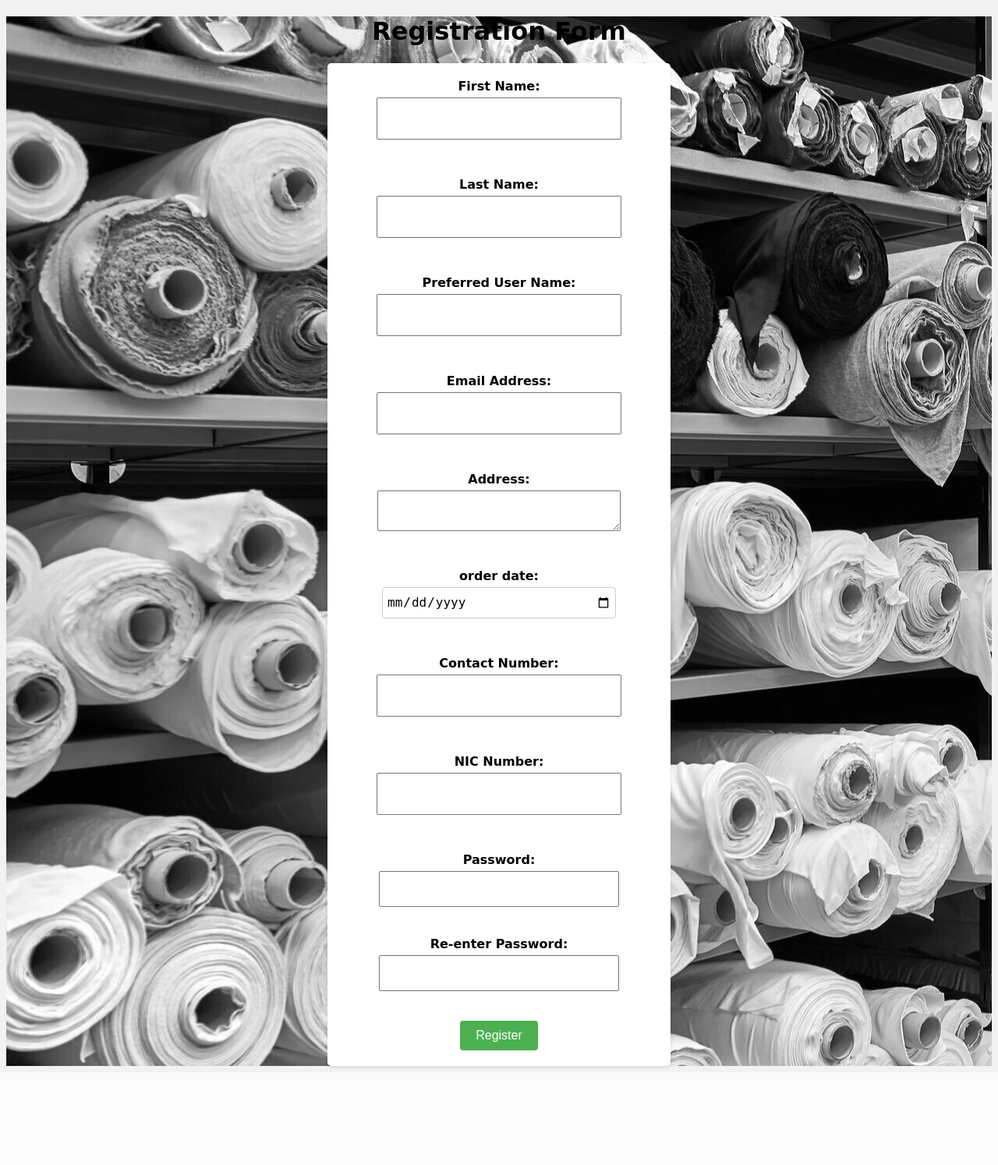
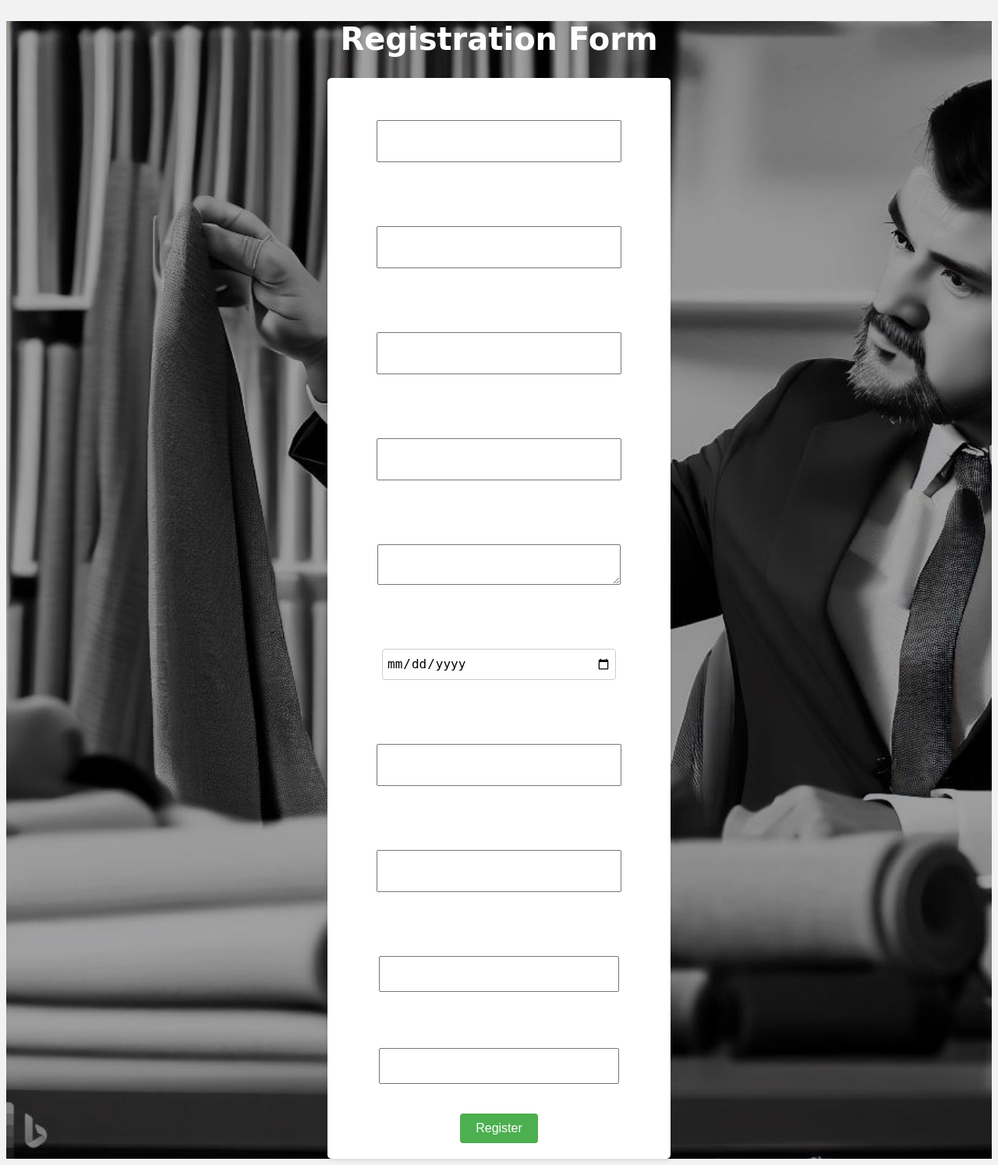
Before and after one commit to SLIIT-Group-projects/SLIIT-Y1S2-IWTproject, a PHP site: page /register.php in a window 1280 px wide. Shown: the whole page at 78% size. Before the commit the page ends 1372 px from the top, so only its background shows below. Run offline with PHP 8.4, Linux system fonts and the light colour scheme.

Commit message:
some edit 11.00pm

```diff
--- a/register.php
+++ b/register.php
@@ -79,6 +79,7 @@ session_start();
 	#lastname {
 	width: 300px;
 	height: 40px;
+
 		}
 
 	#username{
@@ -120,6 +121,10 @@ session_start();
 	width: 300px;
 	height: 40px;
 	}
+  .reg_text{
+    color: white;
+    font-size: 25px;
+  }
 
 
   </style>
@@ -185,47 +190,47 @@ if ($_SERVER['REQUEST_METHOD'] === 'POST') {
 </head>
 <body style = "font-family: 'Comic Sans', cursive;">
 
-<div style="background-image: url('bgimg.jpg');">
+<div style="background-color: black; background-image: url('resources/supsel.png'); background-repeat: no-repeat; background-size: cover;">
 
 
 
-  <h1 style="color: black; font-family: 'Comic Sans', cursive;">Registration Form</h1>
+  <h1 style="font-size: 40px; color: white; font-family: 'Comic Sans', cursive;">Registration Form</h1>
 
   <form action="#" method="POST" >
 
 
-    <label for="firstname">First Name:</label>
+    <label class="reg_text"  for="firstname">First Name:</label>
     <input type="text" id="firstname" name="firstname" required>
 	<br><br>
 
 
-    <label for="lastname">Last Name:</label>
+    <label class="reg_text"  for="lastname">Last Name:</label>
     <input type="text" id="lastname" name="lastname" required><br><br>
 
-    <label for="username">Preferred User Name:</label>
+    <label class="reg_text"  for="username">Preferred User Name:</label>
     <input type="text" id="username" name="username" required><br><br>
 
 
 
-    <label for="email">Email Address:</label>
+    <label class="reg_text"  for="email">Email Address:</label>
     <input type="email" id="email" name="email" required><br><br>
 
-    <label for="address">Address:</label>
+    <label class="reg_text"  for="address">Address:</label>
     <textarea id="address" name="address" required></textarea><br><br>
 
-    <label for="dob">order date:</label>
+    <label class="reg_text"  for="dob">order date:</label>
     <input type="date" id="dob" name="dob" required><br><br>
 
-    <label for="contact">Contact Number:</label>
+    <label class="reg_text"  for="contact">Contact Number:</label>
     <input type="text" id="contact" name="contact" required><br><br>
 
-    <label for="nic">NIC Number:</label>
+    <label  class="reg_text" for="nic">NIC Number:</label>
     <input type="text" id="nic" name="nic" required><br><br>
 
-    <label for="password">Password:</label>
+    <label class="reg_text"  for="password">Password:</label>
     <input type="password" id="password" name="password" required><br><br>
 
-    <label for="confirm_password">Re-enter Password:</label>
+    <label class="reg_text"  for="confirm_password">Re-enter Password:</label>
     <input type="password" id="confirm_password" name="confirm_password" required><br><br>
 
     <input type="submit" value="Register">
```
Also changed, not shown: css/supsel.jpeg (deleted), resources/bgimg.jpg (renamed from css/bgimg.jpg), resources/supsel.png (added).
